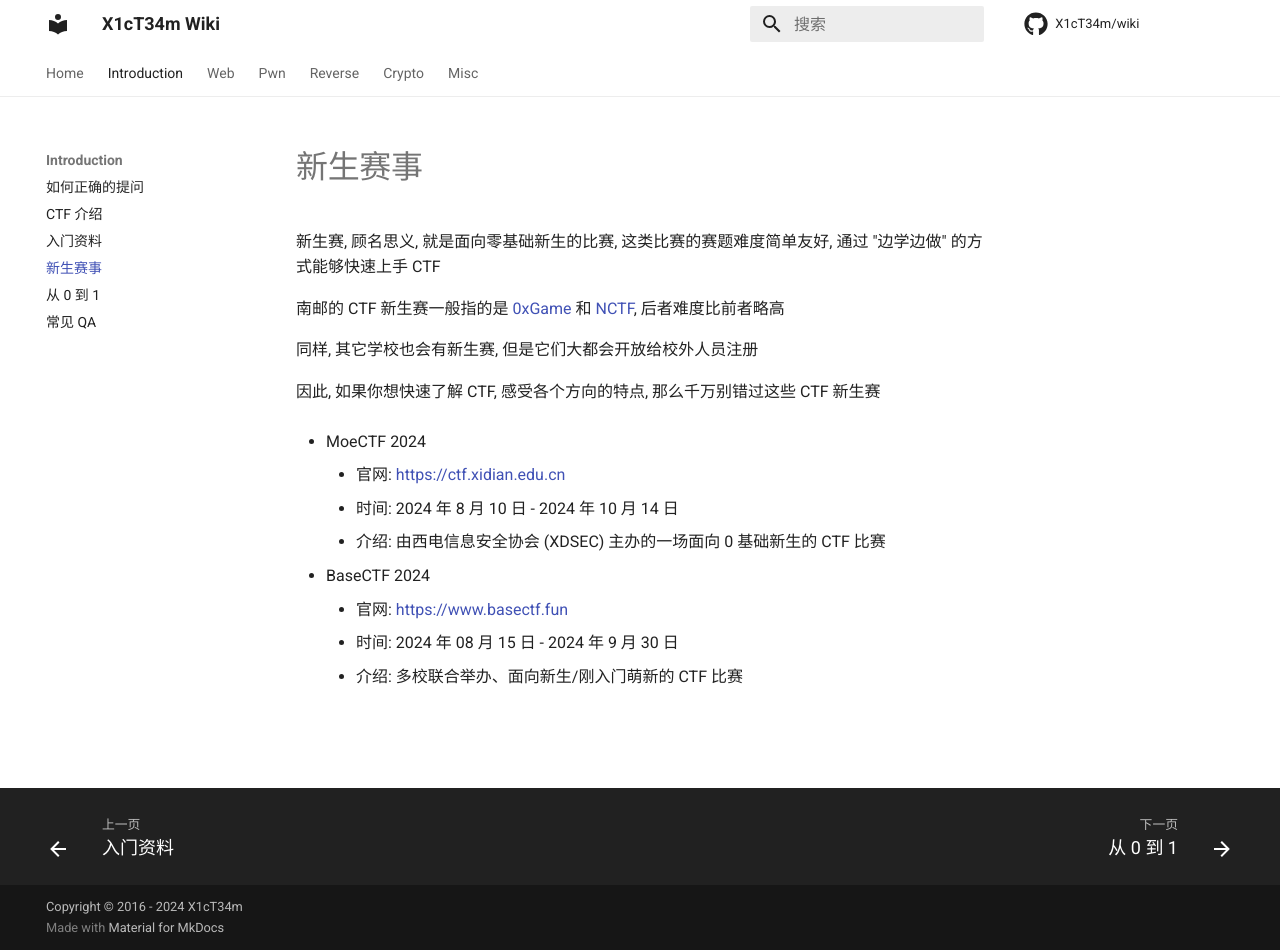
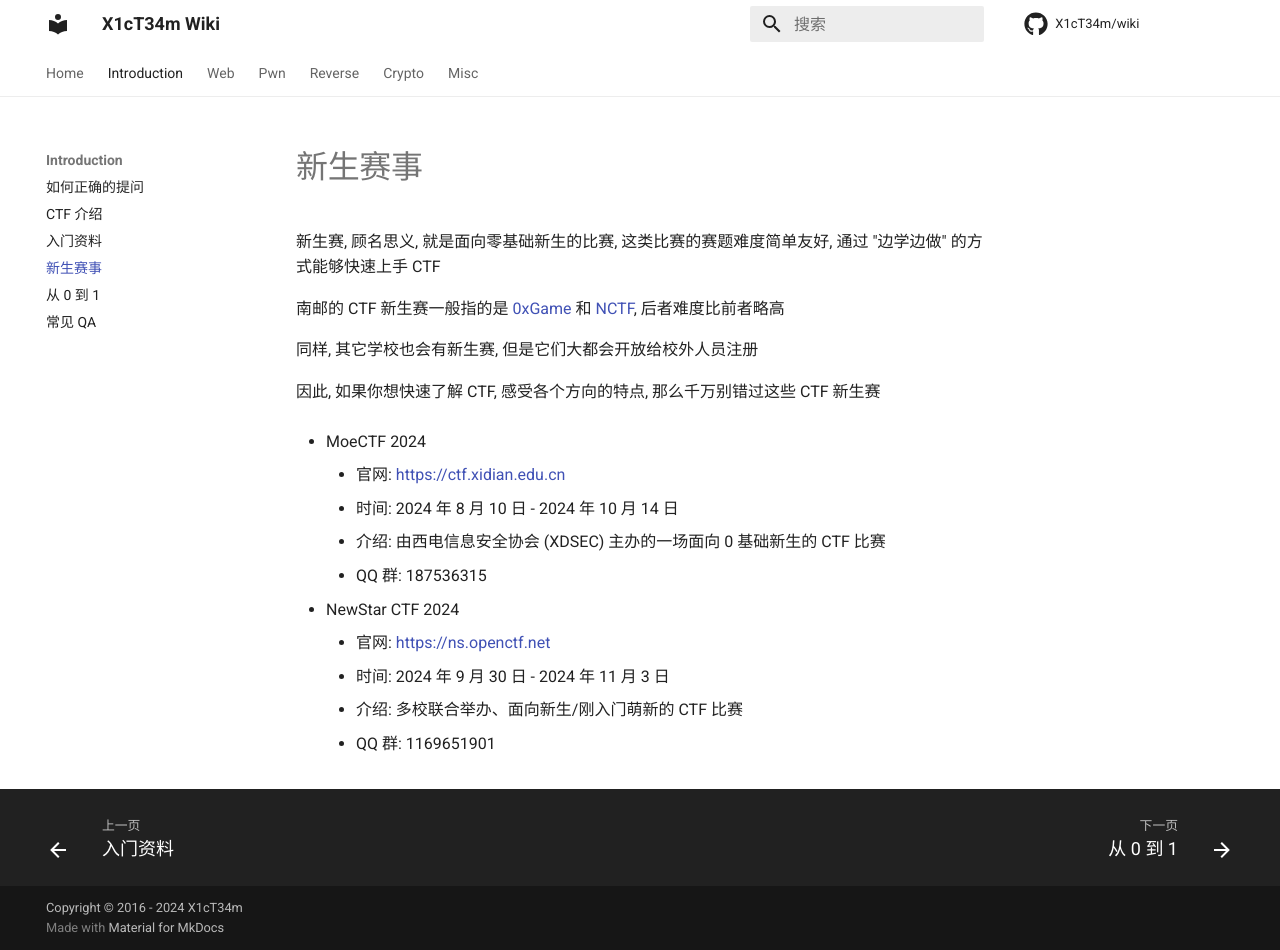
Before and after one commit to X1cT34m/wiki, an MkDocs documentation site: the page built from docs/introduction/ctf-events.md, in a window 1280 px wide and 950 px high. Built offline with MkDocs 1.6.1 and Material for MkDocs 9.7.7, drawn with Linux system fonts in a browser that asks for light colours; comment, search, counter and statistics services are not loaded.

Commit message:
add ctf events

```diff
--- a/docs/introduction/ctf-events.md
+++ b/docs/introduction/ctf-events.md
@@ -12,8 +12,10 @@
     - 官网: [https://ctf.xidian.edu.cn](https://ctf.xidian.edu.cn)
     - 时间: 2024 年 8 月 10 日 - 2024 年 10 月 14 日
     - 介绍: 由西电信息安全协会 (XDSEC) 主办的一场面向 0 基础新生的 CTF 比赛
+    - QQ 群: 187536315
 
-- BaseCTF 2024
-    - 官网: [https://www.basectf.fun](https://www.basectf.fun)
-    - 时间: 2024 年 08 月 15 日 - 2024 年 9 月 30 日
+- NewStar CTF 2024
+    - 官网: [https://ns.openctf.net](https://ns.openctf.net)
+    - 时间: 2024 年 9 月 30 日 - 2024 年 11 月 3 日
     - 介绍: 多校联合举办、面向新生/刚入门萌新的 CTF 比赛
+    - QQ 群: 1169651901
```
